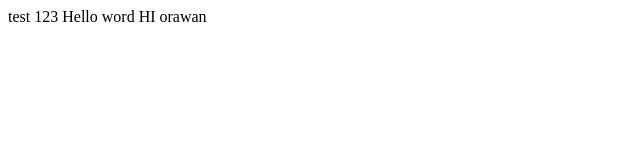
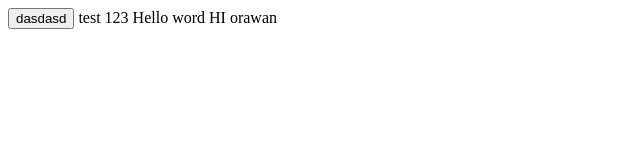
Before and after one commit to Chirapong01/angular_group, an Angular app: page / in a window 1280 px wide. Shown: the top 160 px of the page, without its empty margins (0-640 px from the left). Built offline with nearby package versions, Linux system fonts and the light colour scheme.

Commit message:
add button  dsdssd

```diff
--- a/src/app/app.component.html
+++ b/src/app/app.component.html
@@ -1,12 +1,5 @@
+<button> dasdasd</button>
 
 <router-outlet>
-
-
-
- test 123
- Hello word
- HI orawan
-
-
-
+    test 123 Hello word HI orawan
 </router-outlet>
```
